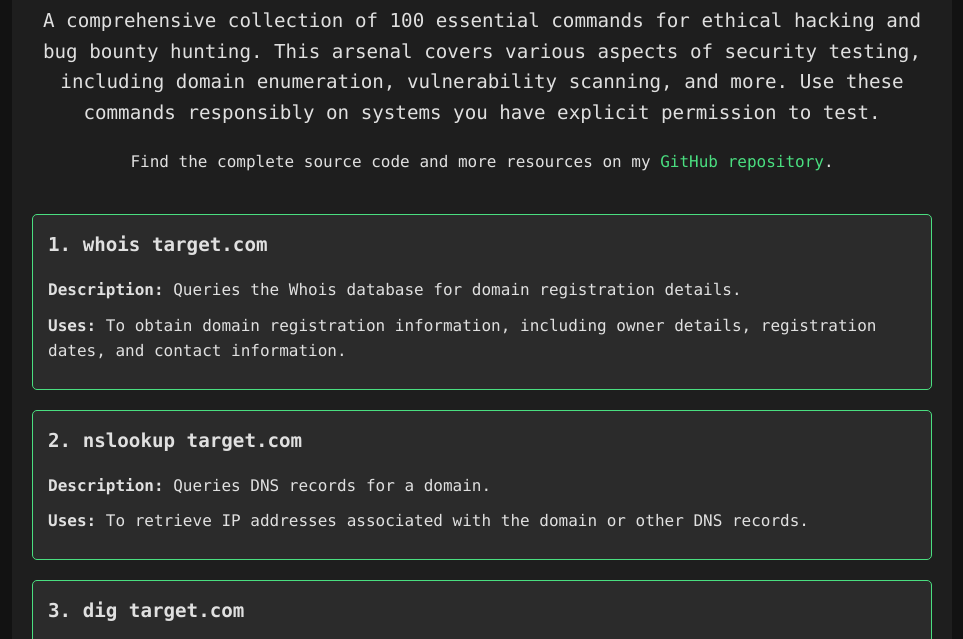
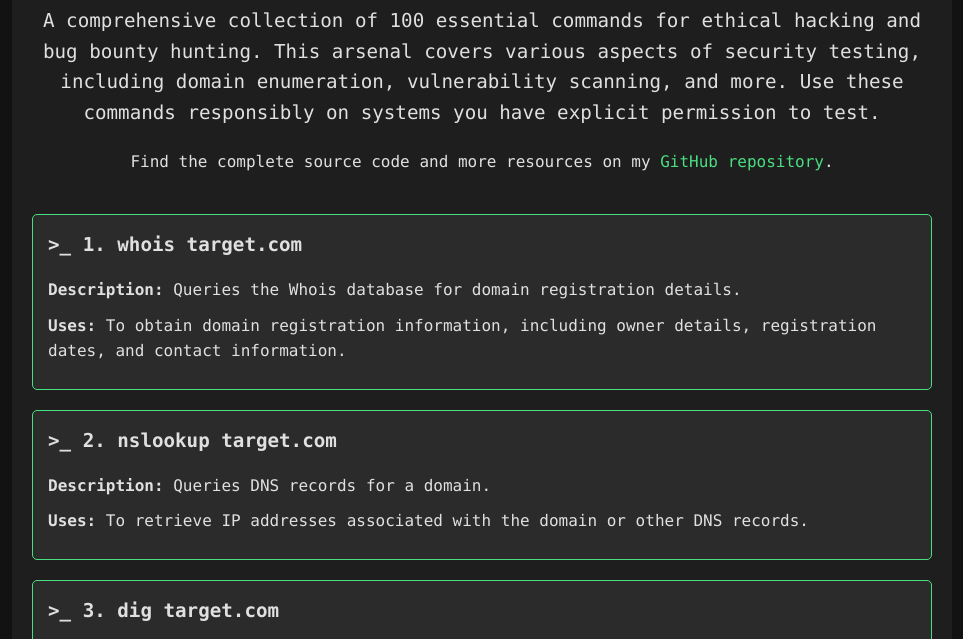
Before and after one commit to JeninSutradhar/bug-bounty-command-arsenal, a plain HTML site: page index.html in a window 1280 px wide. Shown: the part 144-783 px from the top of the page, without its empty margins (158-1121 px from the left). Drawn offline with Linux system fonts and the light colour scheme.

Commit message:
Update index.html

```diff
--- a/index.html
+++ b/index.html
@@ -209,7 +209,7 @@
                 const commandDiv = document.createElement('div');
                 commandDiv.className = 'command';
                 commandDiv.innerHTML = `
-                    <h2>${cmd.id}. ${cmd.command}</h2>
+                    <h2>>_ ${cmd.id}. ${cmd.command}</h2>
                     <p><strong>Description:</strong> ${cmd.description}</p>
                     <p><strong>Uses:</strong> ${cmd.uses}</p>
                 `;
```
